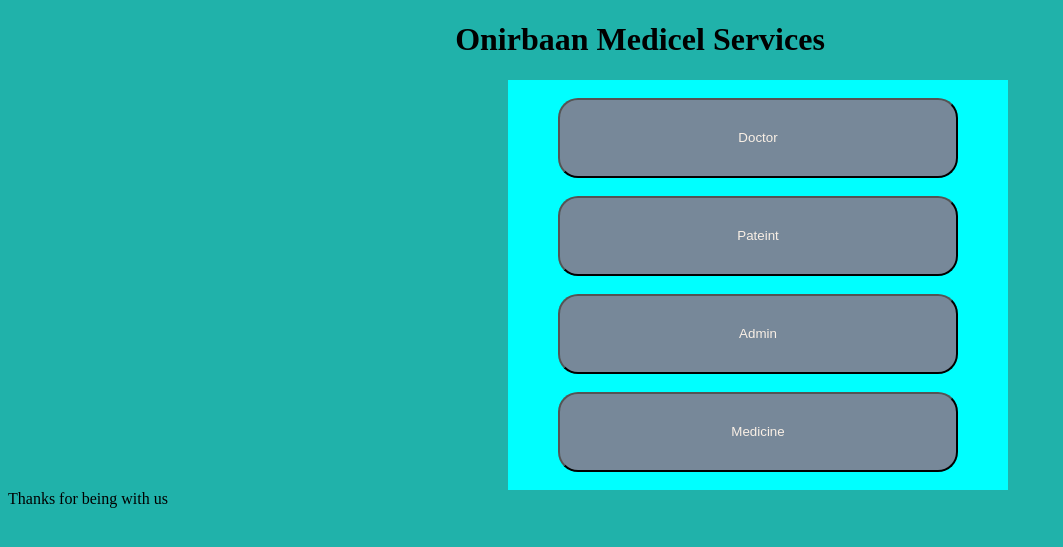
After one commit to Sihab001/MedicHelper-Softwaare-Project-, a PHP site: page /index1.html in a window 1280 px wide. The commit adds this page. Shown: the top 547 px of the page, without its empty margins (0-1063 px from the left). Run offline with PHP 8.4, Linux system fonts and the light colour scheme; a stand-in replaces the project's code that opens the database connection.

Commit message:
New Ui design

```diff
--- /dev/null
+++ b/index1.html
@@ -0,0 +1,41 @@
+<!DOCTYPE html>
+<html lang="en">
+<head>
+    <meta charset="UTF-8">
+    <meta http-equiv="X-UA-Compatible" content="IE=edge">
+    <meta name="viewport" content="width=device-width, initial-scale=1.0">
+    <link rel="stylesheet" href="style.css">
+    <title>Home</title>
+</head>
+<body>
+<header class="part1">
+    <h1>Onirbaan Medicel Services</h1>
+</header>
+<main class="Mid">
+    <br>
+    <div>
+        <a href="/doctor.php"><button>Doctor</button></a>
+
+    </div>
+    <br>
+    <div>
+        <a href="/pateint.html"> <button>Pateint</button></a>
+
+    </div>
+    <br>
+    <div>
+        <button>Admin</button>
+
+    </div>
+    <br>
+    <div>
+        <button>Medicine</button>
+    </div>
+    <br>
+
+</main>
+<footer class="part3">
+      <Span>Thanks for being with us</Span>
+</footer>
+</body>
+</html>
--- a/style.css
+++ b/style.css
@@ -1,5 +1,5 @@
 body{
-    background-color: blueviolet;
+    background-color: lightseagreen;
 }
 .part1 h1{
 
@@ -8,18 +8,25 @@ text-align: center;
 }
 .Mid {
     display: flex;
-    justify-content:space-between;
+    justify-content:center;
     flex-direction: column;
     align-items: center;
     background-color: aqua;
+    width: 500px;
 
+    margin-left: 500px;
+}
 
+.Mid button{
+    height: 80px;
+    width: 400px;
+    background-color: lightslategray;
+    text-align: center;
+    border-radius: 20px;
+    color: linen;
 
 }
 
-.Mid button{
-    height: 100px;
-    width: 200px;
-
-    text-align: center;
-}
+button:hover {
+    background-color: lightsteelblue;
+  }
```
Also changed, not shown: dashboard.html (renamed from index.html, +9 -13 lines), doctor.php (renamed from doctor.html, +25 -0 lines), index2.html (added, +32 -0 lines).
